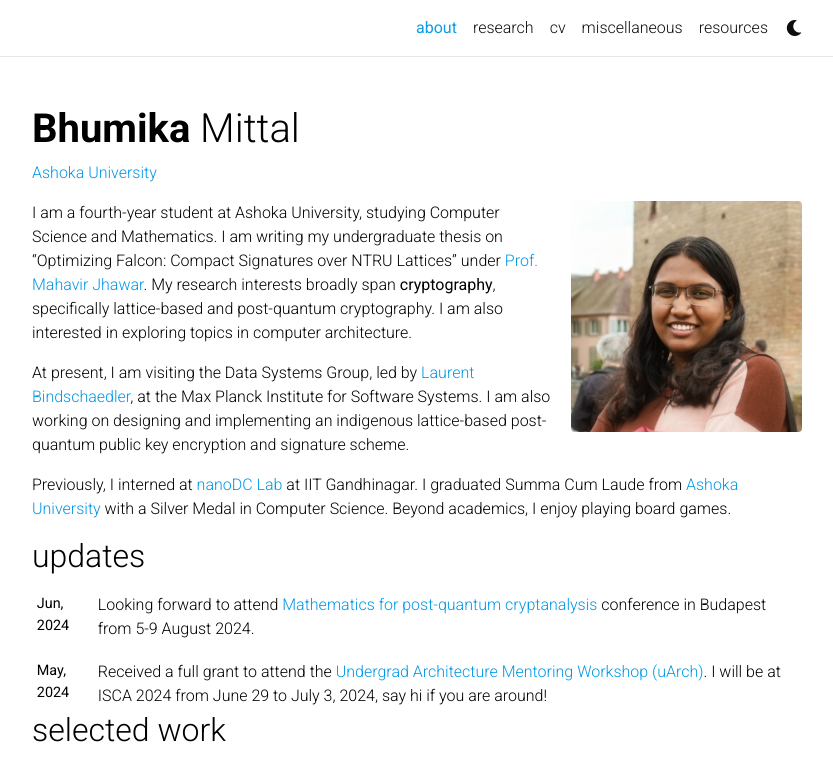
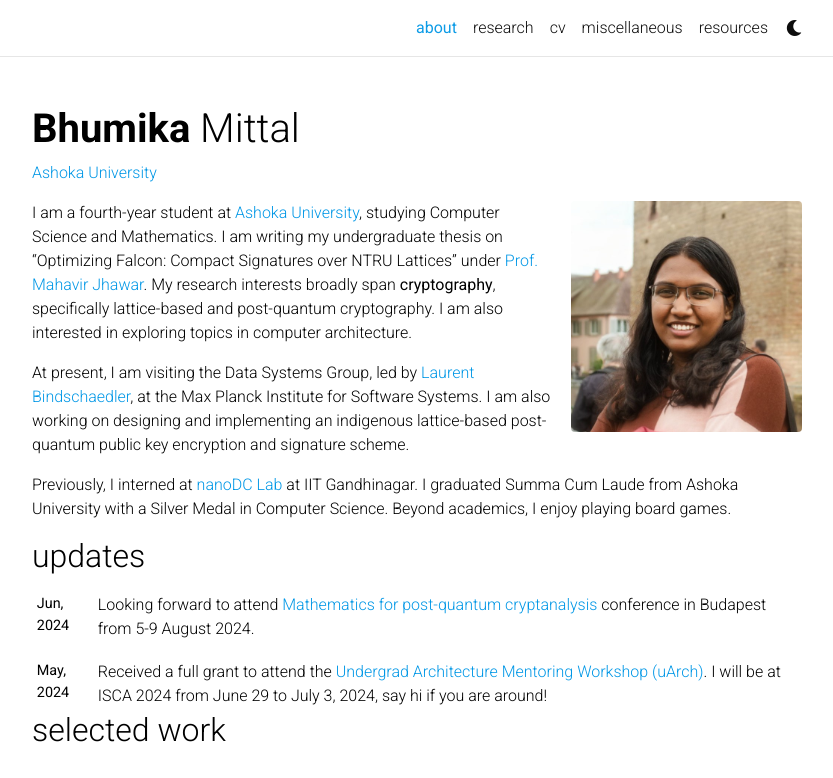
Before and after one commit to bhumikamittal7/bhumikamittal7.github.io, a Jekyll site: the page built from _pages/about.md, in a window 1280 px wide and 1148 px high, cut to the strip 0-778 px from the top of the window. Shown: the whole strip, without its empty margins (223-1056 px from the left). Built offline with Jekyll 4.4.1, drawn with Linux system fonts in a browser that asks for light colours; comment, search, counter and statistics services are not loaded; a style sheet for code colours, icons or effects is not loaded.

```diff
--- a/_pages/about.md
+++ b/_pages/about.md
@@ -18,8 +18,8 @@ selected_papers: true # includes a list of papers marked as "selected={true}"
 social: true  # includes social icons at the bottom of the page
 ---
 
-I am a fourth-year student at Ashoka University, studying Computer Science and Mathematics. I am writing my undergraduate thesis on “Optimizing Falcon: Compact Signatures over NTRU Lattices” under [Prof. Mahavir Jhawar](https://sites.google.com/site/homeofmahavir/Home). My research interests broadly span <b>cryptography</b>, specifically lattice-based and post-quantum cryptography. I am also interested in exploring topics in computer architecture.
+I am a fourth-year student at [Ashoka University](https://www.ashoka.edu.in/), studying Computer Science and Mathematics. I am writing my undergraduate thesis on “Optimizing Falcon: Compact Signatures over NTRU Lattices” under [Prof. Mahavir Jhawar](https://sites.google.com/site/homeofmahavir/Home). My research interests broadly span <b>cryptography</b>, specifically lattice-based and post-quantum cryptography. I am also interested in exploring topics in computer architecture.
 
 At present, I am visiting the Data Systems Group, led by [Laurent Bindschaedler](https://binds.ch/), at the Max Planck Institute for Software Systems. I am also working on designing and implementing an indigenous lattice-based post-quantum public key encryption and signature scheme.
 
-Previously, I interned at [nanoDC Lab](https://www.linkedin.com/company/nanodc-lab/about/) at IIT Gandhinagar. I graduated Summa Cum Laude from [Ashoka University](https://www.ashoka.edu.in/) with a Silver Medal in Computer Science. Beyond academics, I enjoy playing board games.
+Previously, I interned at [nanoDC Lab](https://www.linkedin.com/company/nanodc-lab/about/) at IIT Gandhinagar. I graduated Summa Cum Laude from Ashoka University with a Silver Medal in Computer Science. Beyond academics, I enjoy playing board games.
```
